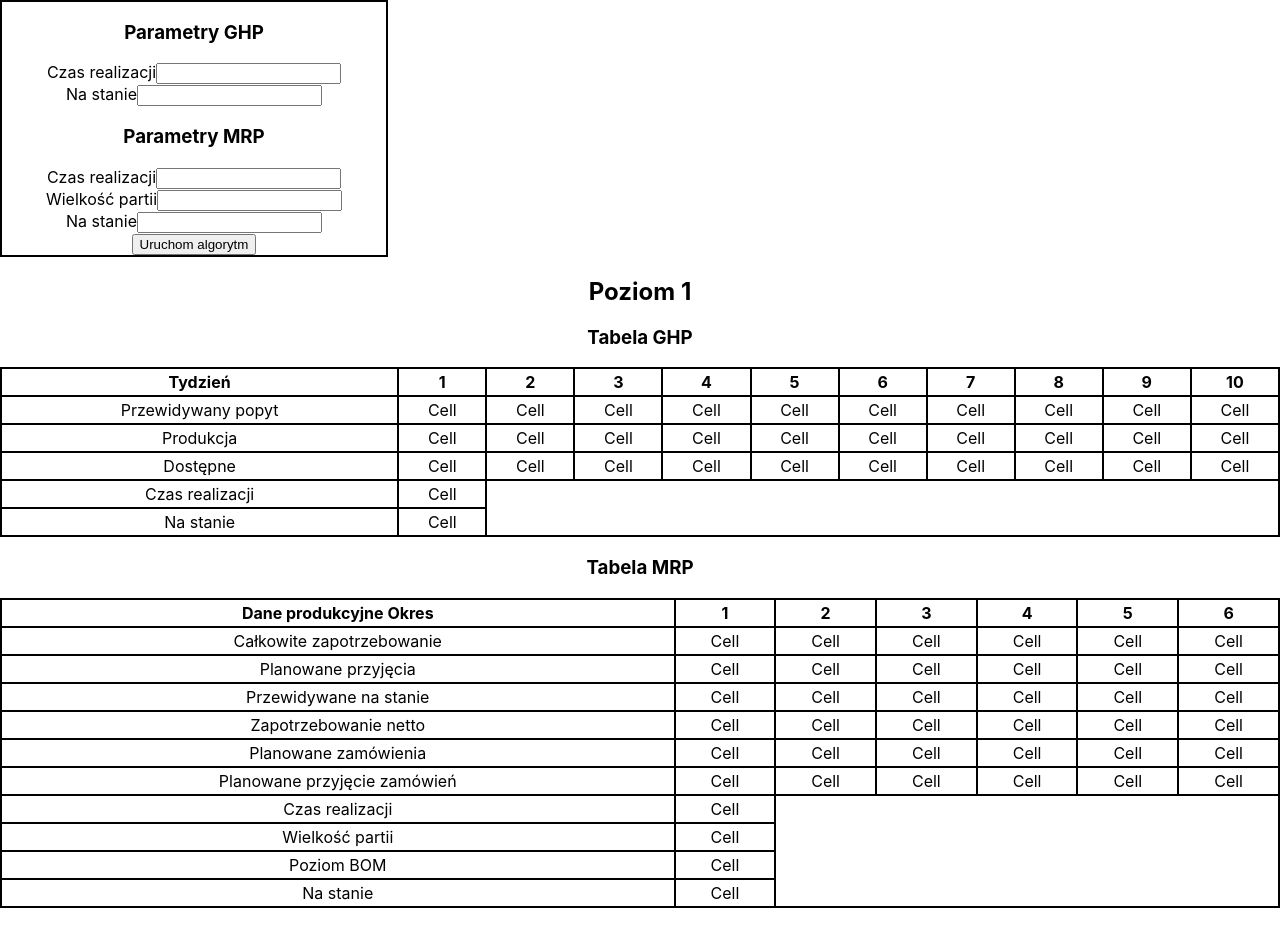
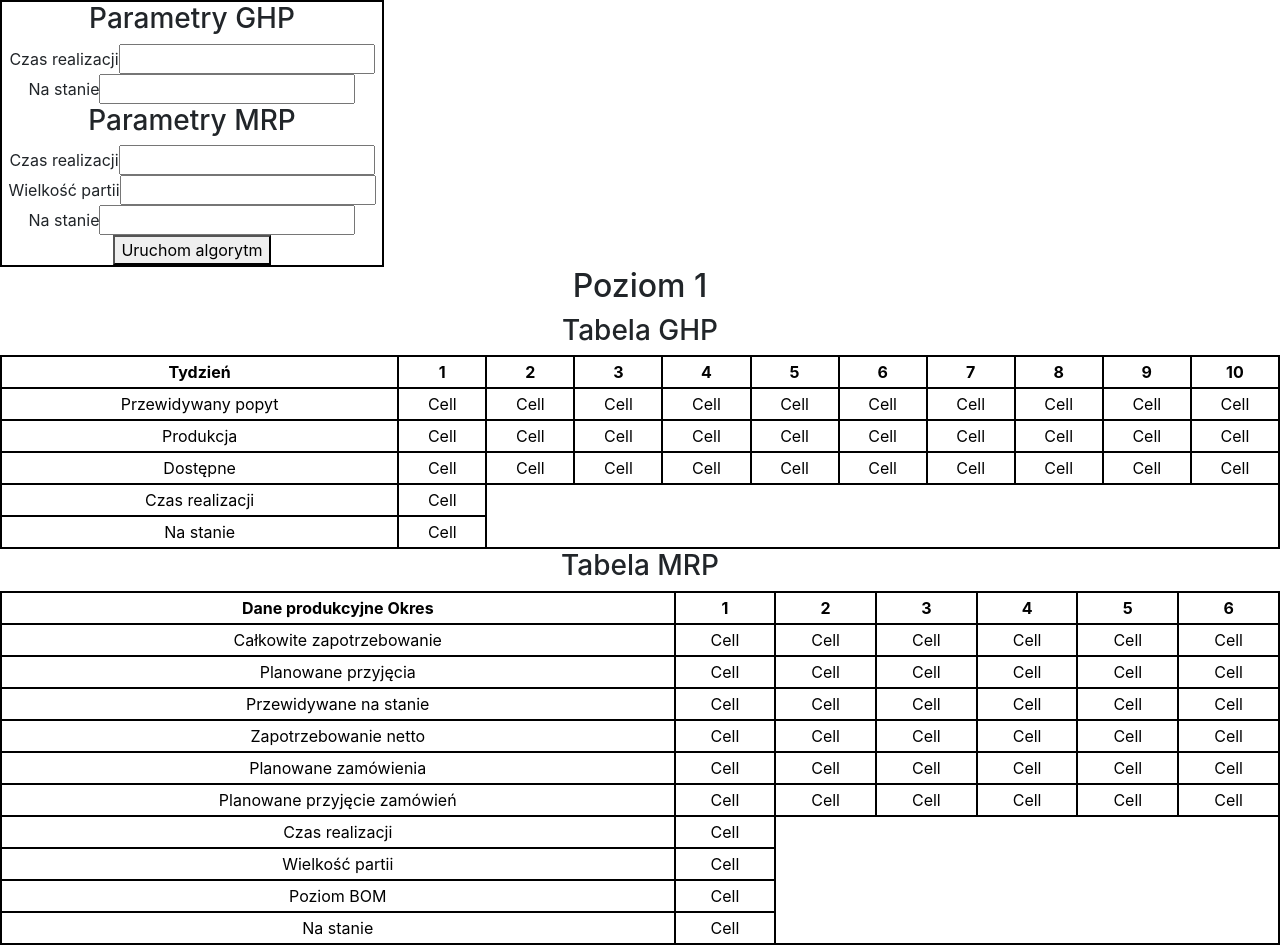
Before and after one commit to kamil-ciesla/mrp-algorithm, a React (Create React App) app: page / in a window 1280 px wide. Before the commit the page ends 908 px from the top, so only its background shows below. Built offline with nearby package versions, Linux system fonts and the light colour scheme.

Commit message:
add bootstrap

```diff
--- a/public/index.html
+++ b/public/index.html
@@ -24,6 +24,8 @@
       work correctly both with client-side routing and a non-root public URL.
       Learn how to configure a non-root public URL by running `npm run build`.
     -->
+    <link href="https://cdn.jsdelivr.net/npm/bootstrap@5.0.2/dist/css/bootstrap.min.css" rel="stylesheet" integrity="sha384-EVSTQN3/azprG1Anm3QDgpJLIm9Nao0Yz1ztcQTwFspd3yD65VohhpuuCOmLASjC" crossorigin="anonymous">
+<script src="https://cdn.jsdelivr.net/npm/bootstrap@5.0.2/dist/js/bootstrap.bundle.min.js" integrity="sha384-MrcW6ZMFYlzcLA8Nl+NtUVF0sA7MsXsP1UyJoMp4YLEuNSfAP+JcXn/tWtIaxVXM" crossorigin="anonymous"></script>
     <title>React App</title>
   </head>
   <body>
--- a/src/components/ghp_table/GHPTable.js
+++ b/src/components/ghp_table/GHPTable.js
@@ -3,7 +3,7 @@
 function GHPTable() {
   return (
     <div className="GHPTable">
-      <table class="GeneratedTable">
+      <table className="GeneratedTable">
   <thead>
     <tr>
       <th>Tydzień</th>
--- a/src/components/mrp_table/MRPTable.js
+++ b/src/components/mrp_table/MRPTable.js
@@ -4,7 +4,7 @@
 function MRPTable() {
   return (
     <div className="MRPTable">
-      <table class="GeneratedTable">
+      <table className="GeneratedTable">
   <thead>
     <tr>
       <th>Dane produkcyjne Okres</th>
--- a/src/components/parameters_form/ParametersForm.js
+++ b/src/components/parameters_form/ParametersForm.js
@@ -2,34 +2,34 @@
 
 function ParametersForm() {
     return (
-        <div class="ParametersForm">
-            <div class="">
+        <div className="ParametersForm">
+            <div className="">
                 <h3>Parametry GHP</h3>
             </div>
-            <div class="form-parameter">
+            <div className="form-parameter">
                 <label htmlFor="">Czas realizacji</label>
                 <input type="number" name="" id="" />
             </div>
-            <div class="form-parameter">
+            <div className="form-parameter">
                 <label htmlFor="">Na stanie</label>
                 <input type="number" name="" id="" />
             </div>
-            <div class="">
+            <div className="">
                 <h3>Parametry MRP</h3>
             </div>
-            <div class="form-parameter">
+            <div className="form-parameter">
                 <label htmlFor="">Czas realizacji</label>
                 <input type="number" name="" id="" />
             </div>
-            <div class="form-parameter">
+            <div className="form-parameter">
                 <label htmlFor="">Wielkość partii</label>
                 <input type="number" name="" id="" />
             </div>
-            <div class="form-parameter">
+            <div className="form-parameter">
                 <label htmlFor="">Na stanie</label>
                 <input type="number" name="" id="" />
             </div>
-            <div class="">
+            <div className="">
                 <button type="button">Uruchom algorytm</button>
             </div>
         </div>
```
Also changed, not shown: public/logo192.png (deleted), public/logo512.png (deleted).
